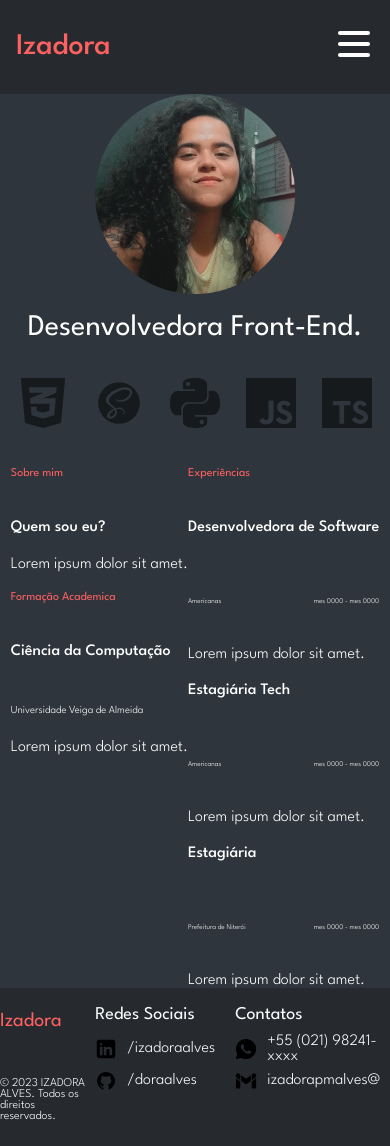
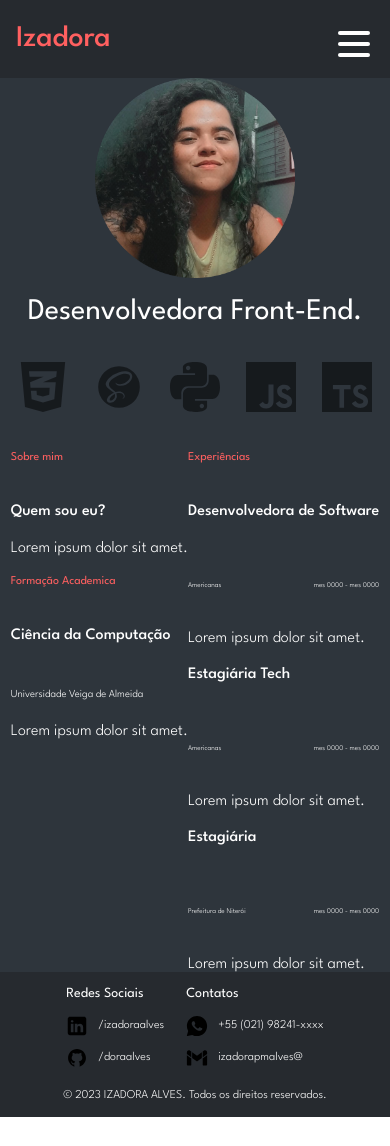
Before and after one commit to doraalves/portfolio, a React (Create React App) app: page / in a window 390 px wide. Shown: the top 1146 px of the page. After the commit the page ends 1117 px from the top, so only its background shows below. Built offline with nearby package versions, Linux system fonts and the light colour scheme.

Commit message:
refactor[POR-15]: Footer responsivo.

```diff
--- a/src/components/Footer/Footer.js
+++ b/src/components/Footer/Footer.js
@@ -2,37 +2,35 @@ import React from "react";
 import {
   Container,
   Title,
-  Social
-} from "./styled.js"
+  Redes,
+  Sociais,
+  Copyright
+} from "./styled.js";
 
-import linkedin from "../../assets/icons/linkedin.svg"
-import github from "../../assets/icons/github.svg"
-import whatsapp from "../../assets/icons/whatsapp.svg"
-import gmail from "../../assets/icons/gmail.svg"
+import linkedin from "../../assets/icons/linkedin.svg";
+import github from "../../assets/icons/github.svg";
+import whatsapp from "../../assets/icons/whatsapp.svg";
+import gmail from "../../assets/icons/gmail.svg";
 
 function Footer() {
   return (
     <Container>
       <Title>
         <h2>Izadora</h2>
-        <h4>© 2023 IZADORA ALVES. Todos os direitos reservados.</h4>
       </Title>
-      <Social>
+      <Redes>
+        <Sociais>
           <strong>Redes Sociais</strong>
           <div>
             <img src={linkedin}></img>
-          <a href="linkedin.com/in/izadoraalves">
-            /izadoraalves
-          </a>
+            <a href="https://linkedin.com/in/izadoraalves">/izadoraalves</a>
           </div>
           <div>
             <img src={github}></img>
-          <a href="https://github.com/doraalves">
-            /doraalves
-          </a>
+            <a href="https://github.com/doraalves">/doraalves</a>
           </div>
-      </Social>
-      <Social>
+        </Sociais>
+        <Sociais>
           <strong>Contatos</strong>
           <div>
             <img src={whatsapp}></img>
@@ -42,11 +40,13 @@ function Footer() {
           </div>
           <div>
             <img src={gmail}></img>
-          <a href="mailto:izadorapmalves@gmail.com">
-            izadorapmalves@
-          </a>
+            <a href="mailto:izadorapmalves@gmail.com">izadorapmalves@</a>
           </div>
-      </Social>
+        </Sociais>
+      </Redes>
+      <Copyright>
+        <h4>© 2023 IZADORA ALVES. Todos os direitos reservados.</h4>
+      </Copyright>
     </Container>
   );
 }
--- a/src/components/Footer/styled.js
+++ b/src/components/Footer/styled.js
@@ -1,50 +1,62 @@
 import styled from "styled-components";
 import { colors } from "../Navbar/styled";
 
-export const Container = styled.div`
+export const Container = styled.footer`
   display: flex;
   justify-content: space-between;
   flex-direction: row;
-    padding: 0.5rem calc((100vw - 1000px) / 2);
+  flex-wrap: wrap;
 
   background-color: ${colors.background};
+
+  @media screen and (min-width: 768px) {
+    padding: 20px 50px 0;
+  }
 `;
 
 export const Title = styled.div`
-    display: flex;
-    flex-direction: column;
-
-    h2{
-        justify-content: flex-start;
+  * {
+    margin: 0;
+  }
+  h2 {
     font-size: 20px;
     font-weight: 400;
     color: ${colors.logo};
   }
-    h4{
-        justify-content: flex-end;
-        padding-top: 15px;
-        font-size: 12px;
-        font-weight: 300;
-        color: ${colors.font};
+  @media screen and (max-width: 768px) {
+    display: none;
   }
 `;
 
-export const Social = styled.a`
+export const Redes = styled.section`
+    display: flex;
+
+  @media screen and (max-width: 768px) {
+    margin: 0 auto;
+    padding-top: 15px;
+    gap: 22px;
+  }
+  @media screen and (min-width: 768px) {
+    justify-content: space-between;
+    width: 60%;
+  }
+`;
+
+export const Sociais = styled.a`
   display: flex;
   flex-direction: column;
-    margin: 10px;
 
-    & *{
-        color: ${colors.font}
+  & * {
+    color: ${colors.font};
   }
-    div{
+  div {
     cursor: pointer;
     display: flex;
     align-items: center;
   }
-    strong{
+  strong {
     padding-bottom: 10px;
-        font-size: 18px;
+    font-size: 14px;
     font-weight: 400;
   }
   img {
@@ -52,8 +64,23 @@ export const Social = styled.a`
     height: 32px;
     padding-right: 10px;
   }
-    a{
-        font-size: 16px;
+  a {
+    font-size: 12px;
     font-weight: 300;
   }
 `;
+
+export const Copyright = styled.h4`
+  display: flex;
+  justify-content: center;
+  width: 100%;
+  margin: 0;
+  h4 {
+    font-size: 12px;
+    font-weight: 300;
+    color: ${colors.font};
+  }
+  @media screen and (min-width: 768px) {
+    justify-content: start;
+  }
+`;
--- a/src/components/Navbar/styled.js
+++ b/src/components/Navbar/styled.js
@@ -6,14 +6,15 @@ export const colors = {
   logo: '#ff6060',
   font: '#fefefe',
   hover: '#ff6060',
+
+  //TODO: Fazer as cores da lua e do sol
   moon: '',
   sun: '',
 };
 
-export const Container = styled.div`
+export const Container = styled.header`
   display: flex;
   justify-content: flex-start;
-  padding: 0.5rem calc((100vw - 1000px) / 2);
 
   background-color: ${colors.background};
 
```
Lines whose indentation alone changed are shown as unchanged.
